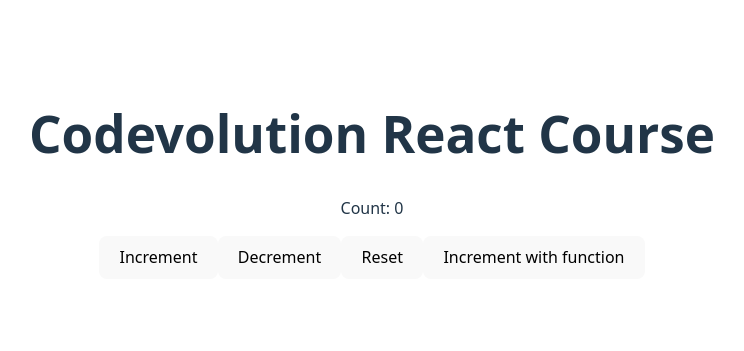
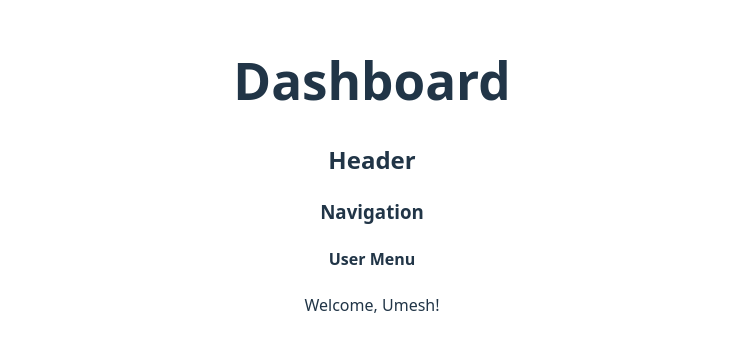
Before and after one commit to umeshraj/react19-tutorial, a React (Vite) app: page / in a window 1280 px wide. Shown: the part 225-576 px from the top of the page, without its empty margins (268-1012 px from the left). Built offline with nearby package versions, Linux system fonts and the light colour scheme.

Commit message:
useContext

```diff
--- a/src/App.jsx
+++ b/src/App.jsx
@@ -1,117 +1,18 @@
 import "./App.css";
+import { Header } from "./Header";
 
-import { Welcome } from "./Welcome";
-import { Button } from "./Button";
-import { Hello, HelloWithoutJSX } from "./Hello";
-import { UserProfile } from "./UserProfile";
-import { ContactForm } from "./ContactForm";
-import { StyledForm } from "./StyledForm";
-import { CandidateProfile } from "./CandidateProfile";
-import { Product } from "./Product";
-import { Greeting } from "./Greeting";
-import { UserCard } from "./UserCard";
-import { CardWrapper } from "./CartWrapper";
-import { UserDetails } from "./UserDetails";
-import { ProductList } from "./ProductList";
-import { NameList } from "./NameList";
-import { Alert } from "./Alert";
-import { NewButton } from "./NewButton";
-import { CustomButton } from "./CustomButton";
-import { Contact } from "./Contact";
-import { Newsletter } from "./Newsletter";
-import { Menu } from "./Menu";
-import { Counter } from "./Counter";
-import { LoginCard } from "./LoginCard";
-import { SimpleCounter } from "./SimpleCounter";
-import { PreviousStateCounter } from "./PreviousStateCounter";
-import { BatchingCounter } from "./BatchingCounter";
-import { UserProfile2 } from "./UserProfile2";
-import { ToDoList } from "./ToDoList";
-import { ShoppingCart } from "./ShoppingCart";
-import { CounterWithReducer } from "./CounterWithReducer";
-import { ShoppingCartWithReducer } from "./ShoppingCartWithReducer";
-import { CounterWithInit } from "./CounterWithInit";
-import { CustomCounter } from "./CustomCounter";
+import { UserContext } from "./UserContext";
 
 function App() {
+  const user = { name: "Umesh", role: "admin", theme: "dark" };
+
   return (
-    <>
-      <h1>Codevolution React Course</h1>
-      <CustomCounter />
-      {/* <CounterWithInit /> */}
-      {/* <ShoppingCartWithReducer /> */}
-      {/* <CounterWithReducer /> */}
-      {/* <ShoppingCart /> */}
-      {/* <ToDoList /> */}
-      {/* <UserProfile2 /> */}
-      {/* <BatchingCounter /> */}
-      {/* <PreviousStateCounter /> */}
-      {/* <SimpleCounter /> */}
-      {/* <Counter /> */}
-      {/* <LoginCard /> */}
-    </>
-    // <div>
-    //   <Menu />
-    //   <Contact />
-    //   <Newsletter />
-    //   <CustomButton text="Like" />
-    //   <CustomButton text="Bookmark " />
-    //   <Alert> Your changes have been saved successfully!</Alert>
-    //   <Alert type="error">There was an error processing your request.</Alert>
-    //   <NewButton />
-    //   <NameList />
-    //   <ProductList />
-    //   <UserDetails
-    //     name="Bruce Wayne"
-    //     isOnline={true}
-    //     isPremium={true}
-    //     isNewUser={true}
-    //     role="admin"
-    //   />
-    //   <UserDetails
-    //     name="Clark Kent "
-    //     isOnline={false}
-    //     hideOffline={false}
-    //     role="member"
-    //   />
-    //   <CardWrapper title="User Profile">
-    //     <p>Bruce Wayne</p>
-    //     <p>batman@jl.com</p>
-    //     <button>Edit profile</button>
-    //   </CardWrapper>
-
-    //   <UserCard
-    //     props={{
-    //       name: "Diana Prince",
-    //       age: 28,
-    //       city: "Themyscira",
-    //       email: "dp@themyscira.com",
-    //     }}
-    //   />
-    //   <Greeting name="Bruce" message="Good morning" />
-    //   <Greeting name="Clark" />
-    //   <Greeting message="Welcome" />
-    //   <Greeting />
-
-    //   <Product
-    //     title="Gaming laptop"
-    //     price={1500}
-    //     inStock={true}
-    //     categories={["Electronics", "Computers"]}
-    //   />
-
-    //   <Welcome name="Bruce" alias="Batman" />
-    //   <Welcome name="Clark" alias="Superman" />
-    //   <Welcome name="Diana" alias="Wonder Woman" />
-
-    //   <CandidateProfile />
-    //   <StyledForm />
-    //   <ContactForm />
-    //   <UserProfile />
-    //   <Hello />
-    //   <HelloWithoutJSX />
-    //   <Button />
-    // </div>
+    <UserContext value={user}>
+      <div>
+        <h1>Dashboard</h1>
+        <Header />
+      </div>
+    </UserContext>
   );
 }
 
--- /dev/null
+++ b/src/Avatar.jsx
@@ -0,0 +1,24 @@
+import { useContext, use } from "react";
+import { UserContext } from "./UserContext";
+
+export const Avatar = () => {
+  const user = useContext(UserContext);
+  return <p>Welcome, {user.name}!</p>;
+
+  //   const { user, setUser } = useContext(UserContext);
+  //   const { user: user2 } = use(UserContext);
+  //   const toggleTheme = () => {
+  //     setUser({
+  //       ...user,
+  //       theme: user.theme === "dark" ? "light" : "dark",
+  //     });
+  //   };
+
+  //   return (
+  //     <div>
+  //       <p>Welcome, {user.name}!</p>
+  //       <p>Current theme: {user2.theme}</p>
+  //       <button onClick={toggleTheme}>Toggle Theme</button>
+  //     </div>
+  //   );
+};
--- /dev/null
+++ b/src/Header.jsx
@@ -0,0 +1,10 @@
+import { NavigationBar } from "./NavigationBar";
+
+export const Header = () => {
+  return (
+    <header>
+      <h2>Header</h2>
+      <NavigationBar />
+    </header>
+  );
+};
--- /dev/null
+++ b/src/NavigationBar.jsx
@@ -0,0 +1,10 @@
+import { UserMenu } from "./UserMenu";
+
+export const NavigationBar = () => {
+  return (
+    <nav>
+      <h3>Navigation</h3>
+      <UserMenu />
+    </nav>
+  );
+};
--- /dev/null
+++ b/src/UserContext.jsx
@@ -0,0 +1,7 @@
+import { createContext } from "react";
+
+export const UserContext = createContext({
+  name: "Guest",
+  role: "visitor",
+  theme: "light",
+});
--- /dev/null
+++ b/src/UserMenu.jsx
@@ -0,0 +1,10 @@
+import { Avatar } from "./Avatar";
+
+export const UserMenu = () => {
+  return (
+    <div>
+      <h4>User Menu</h4>
+      <Avatar />
+    </div>
+  );
+};
```
